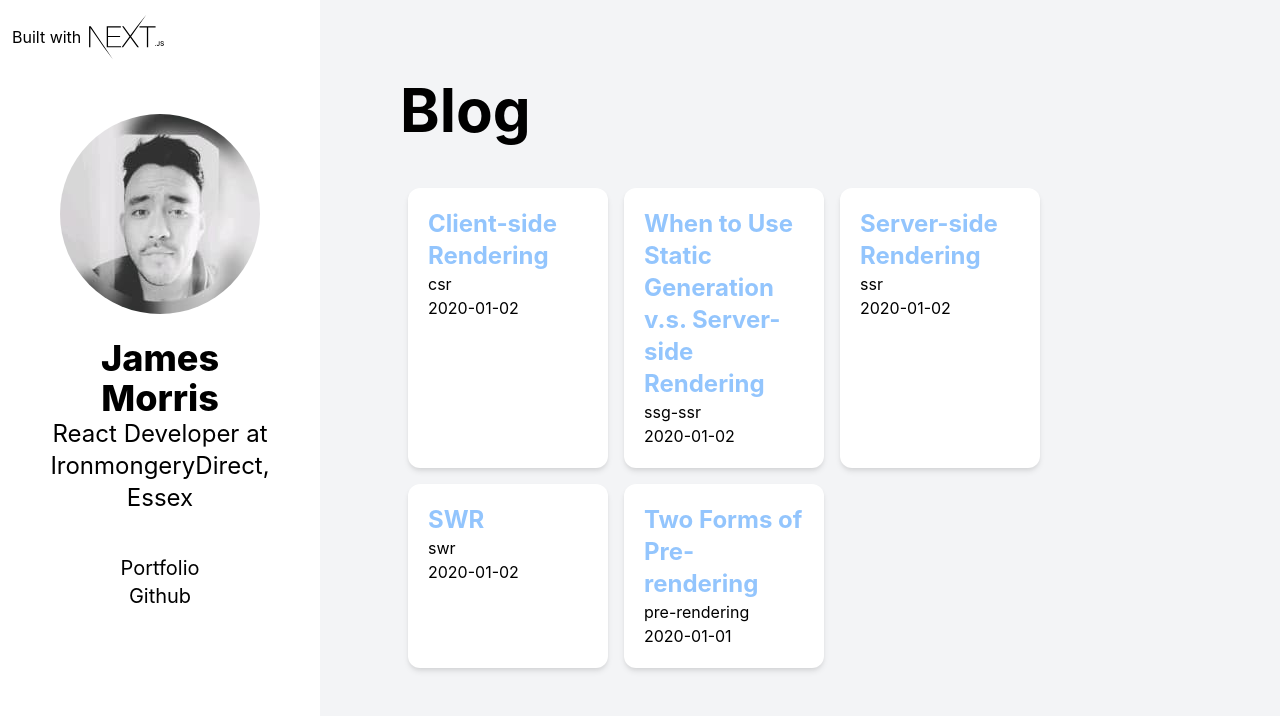
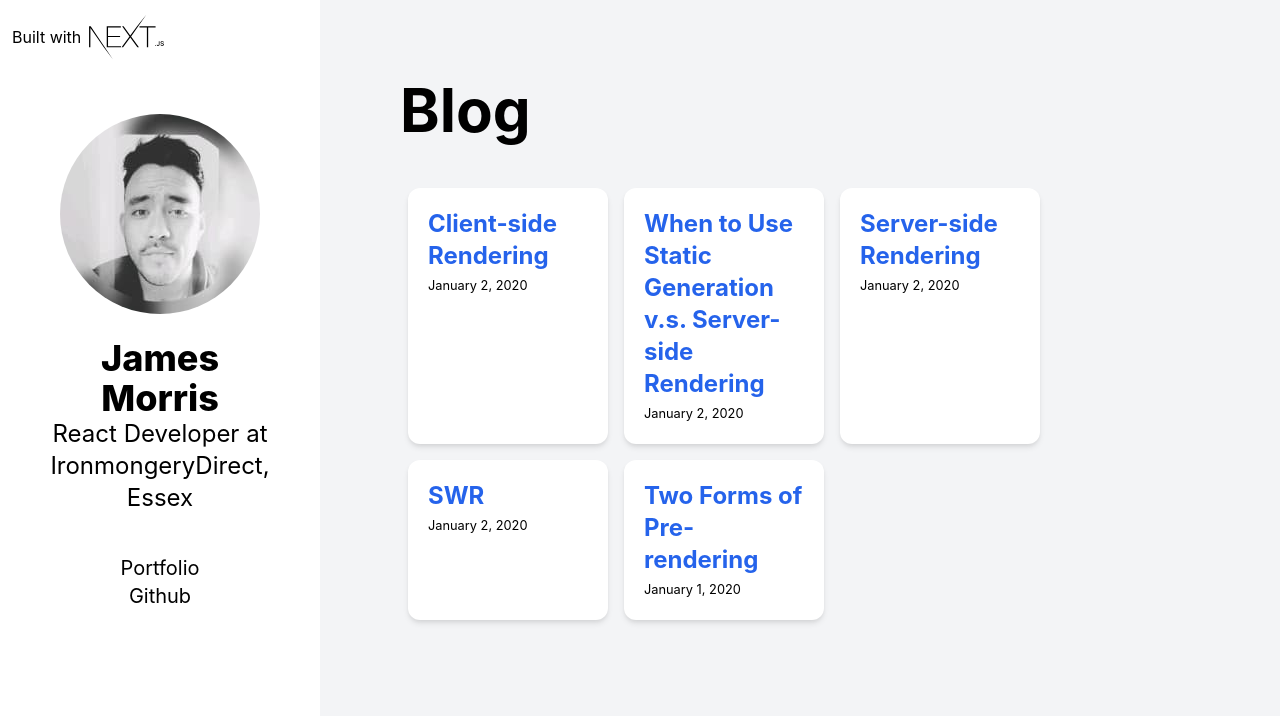
Before and after one commit to jleomorris/next-blog, a Next.js app: page / in a window 1280 px wide. Shown: the top 716 px of the page. Built offline with nearby package versions, Linux system fonts and the light colour scheme.

Commit message:
Update homepage and post page styling

```diff
--- a/pages/index.tsx
+++ b/pages/index.tsx
@@ -2,6 +2,7 @@ import Head from 'next/head';
 import Image from 'next/image';
 import homeStyles from '../styles/Home.module.css';
 import Link from 'next/link';
+import Date from '../components/date';
 import profilePic from '../public/images/profile.jpg';
 import nextJsLogo from '../public/images/nextJs.svg';
 import Alert from '../components/alert';
@@ -71,12 +72,16 @@ const Home: React.FC<IProps> = ({ allPostsData }) => {
           <ul className='flex flex-wrap justify-start w-full'>
             {allPostsData.map(({ id, date, title }) => (
               <li
-                className='bg-white m-2 shadow-md p-5 rounded-xl w-full lg:w-1/4'
+                className='bg-white m-2 shadow-md p-5 rounded-xl w-full lg:w-1/4 hover:bg-gray-200'
                 key={id}
               >
-                <p className='text-blue-300 font-bold text-2xl'>{title}</p>
-                <p>{id}</p>
-                <p className=''>{date}</p>
+                <Link href={`/posts/${id}`}>
+                  <a className='text-blue-600 font-bold text-2xl'>{title}</a>
+                </Link>
+                <br />
+                <small>
+                  <Date dateString={date} />
+                </small>
               </li>
             ))}
           </ul>
--- a/pages/posts/[id].tsx
+++ b/pages/posts/[id].tsx
@@ -1,4 +1,5 @@
 import Head from 'next/head';
+import Link from 'next/link';
 import Layout from '../../components/layout';
 import { getAllPostIds, getPostData } from '../../lib/posts';
 import Date from '../../components/date';
@@ -38,6 +39,9 @@ const Post: React.FC = ({ postData }) => {
           dangerouslySetInnerHTML={{ __html: postData.contentHtml }}
         />
       </article>
+      <Link href={`/`}>
+        <a className='text-blue-300 font-thin'>&#8592; Return to home</a>
+      </Link>
     </Layout>
   );
 };
```
